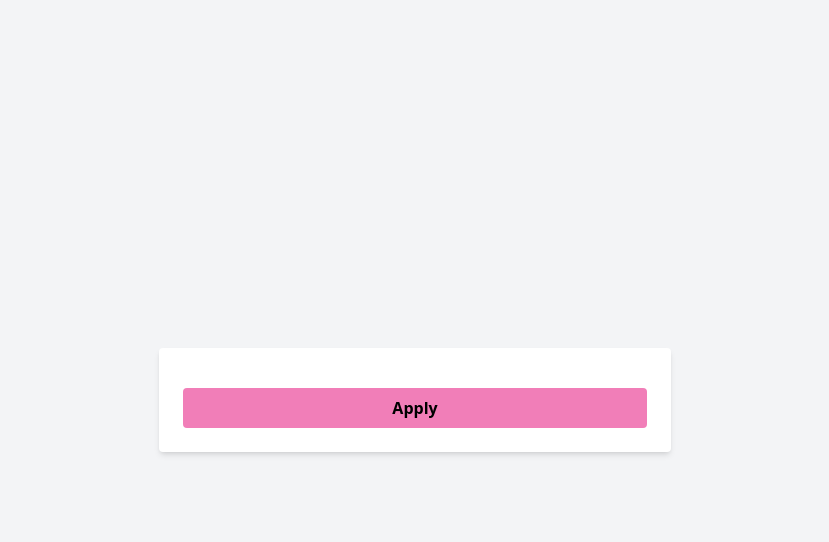
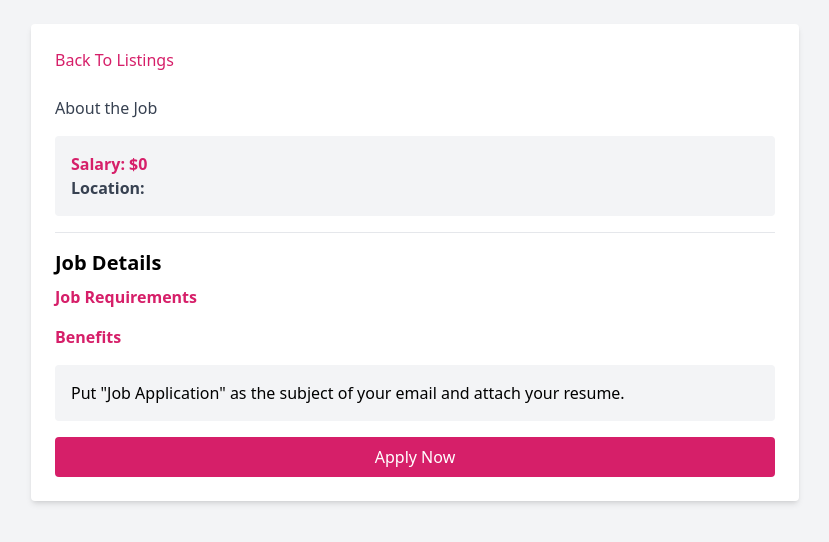
Before and after one commit to chinonso0306/A-search-website-vue-frontend, a Vue app: page /jobs/1 in a window 1280 px wide. Shown: the top 542 px of the page, without its empty margins (225-1054 px from the left). Built offline with nearby package versions, Linux system fonts and the light colour scheme; no server answers.

Commit message:
details page styling

```diff
--- a/src/components/JobDetails.vue
+++ b/src/components/JobDetails.vue
@@ -1,17 +1,35 @@
 <template>
-  <div class="min-h-screen flex items-center justify-center bg-gray-100 py-6">
+  <div class="min-h-screen bg-gray-100 py-6">
     <div v-if="loading" class="flex items-center justify-center">
       <pixel-spinner :animation-duration="2000" :size="70" color="#db2777" />
     </div>
-    <div v-else class="bg-white p-6 rounded shadow-md w-full max-w-lg">
-      <h2 class="text-2xl font-bold mb-4 text-center">{{ job.title }}</h2>
-      <p>{{ job.description }}</p>
-      <p>{{ job.location }}</p>
-      <p>{{ job.tags }}</p>
-      <p v-if="job.salary">Salary: ${{ job.salary }}</p>
-      <p v-if="job.benefits">Benefits: {{ job.benefits }}</p>
-      <p v-if="job.job_requirements">Requirements: {{ job.job_requirements }}</p>
-      <button class="bg-pink-400 p-2 rounded w-full font-bold">Apply</button>
+    <div v-else class="container mx-auto px-4">
+      <div class="bg-white p-6 rounded shadow-md">
+        <RouterLink to="/" class="text-pink-600 mb-4 inline-block">Back To Listings</RouterLink>
+        <div class="border-b border-gray-200 pb-4 mb-4">
+          <h2 class="text-3xl font-bold">{{ job.title }}</h2>
+          <p class="text-gray-700 mt-2">About the Job</p>
+          <div class="bg-gray-100 p-4 rounded mt-4">
+            <p class="font-bold text-pink-600">Salary: ${{ job.salary || 0 }}</p>
+            <p class="font-bold text-gray-700">Location: {{ job.location }}</p>
+          </div>
+        </div>
+        <h3 class="text-xl font-semibold mb-2">Job Details</h3>
+        <div class="space-y-4">
+          <div>
+            <h4 class="font-bold text-pink-600">Job Requirements</h4>
+            <p>{{ job.job_requirements }}</p>
+          </div>
+          <div>
+            <h4 class="font-bold text-pink-600">Benefits</h4>
+            <p>{{ job.benefits }}</p>
+          </div>
+        </div>
+        <div class="bg-gray-100 p-4 rounded mt-4">
+          <p>Put "Job Application" as the subject of your email and attach your resume.</p>
+        </div>
+        <button class="bg-pink-600 text-white p-2 rounded w-full mt-4">Apply Now</button>
+      </div>
     </div>
   </div>
 </template>
@@ -19,6 +37,7 @@
 <script>
 import axios from "@/views/axios-config";
 import { PixelSpinner } from "epic-spinners";
+import { RouterLink } from "vue-router";
 
 export default {
   data() {
@@ -48,5 +67,16 @@ export default {
 </script>
 
 <style scoped>
-/* Add any additional styles here */
+.container {
+  max-width: 800px;
+}
+a {
+  text-decoration: none;
+}
+a:hover {
+  text-decoration: underline;
+}
+button:hover {
+  opacity: 0.9;
+}
 </style>
```
